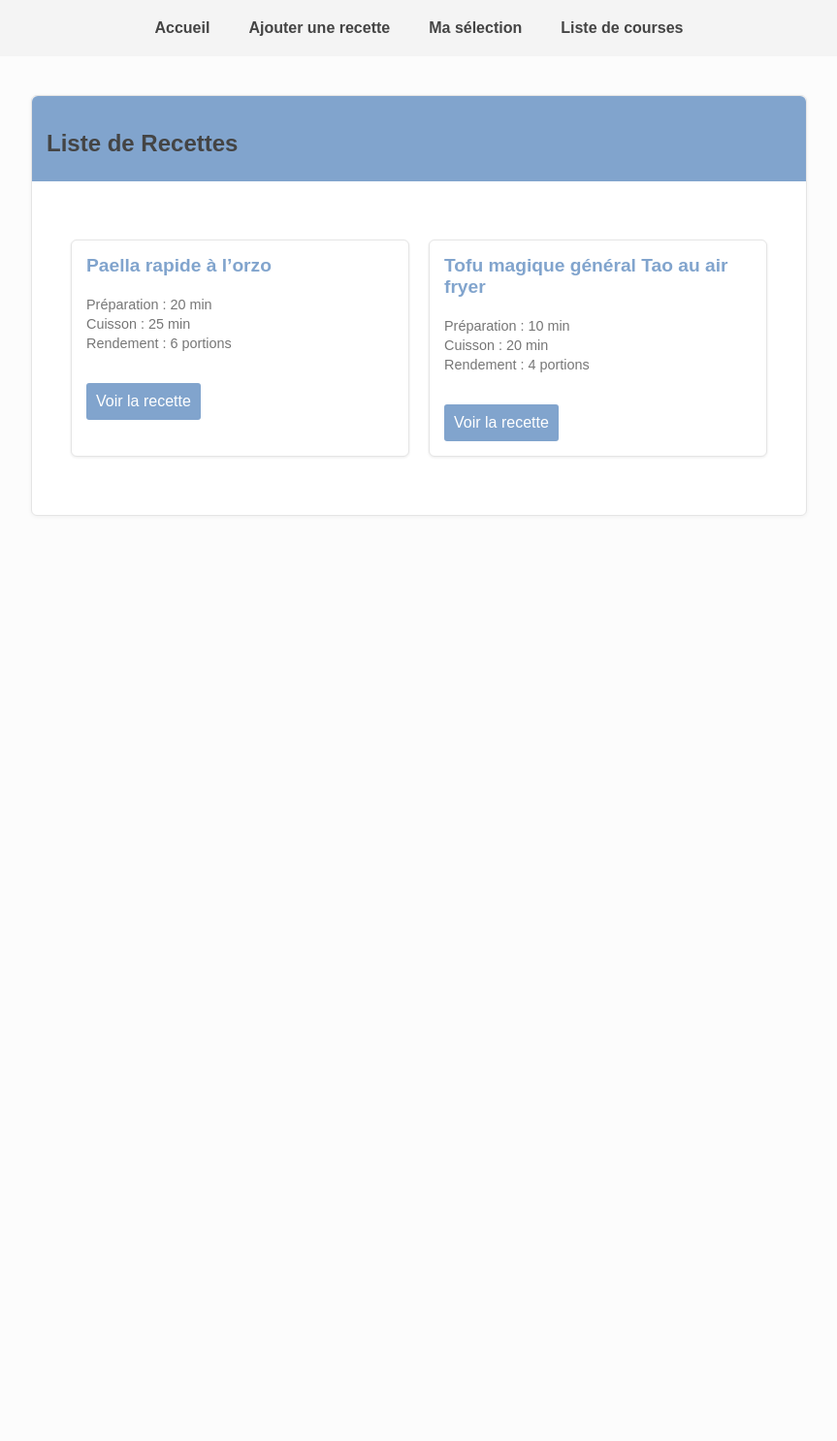
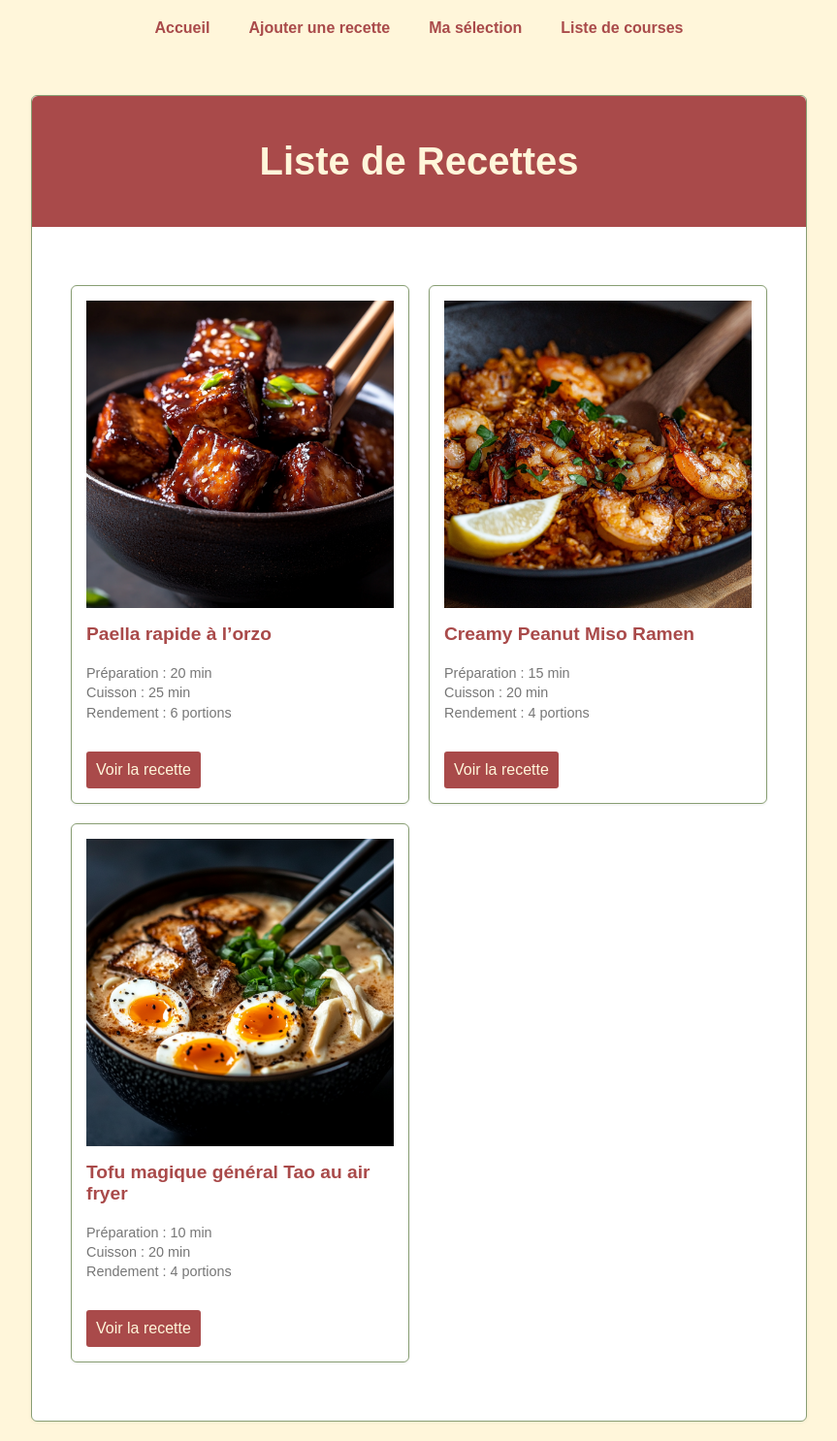
Before and after one commit to camauger/croustillant, a Flask app: page / in a window 1280 px wide. Shown: the whole page at 97% size, without its empty margins (208-1071 px from the left). Before the commit the page ends 532 px from the top, so only its background shows below. Run offline with Flask 2, Linux system fonts and the light colour scheme; data comes from the database, SQL or seed files in the repository.

Commit message:
ajout des images

```diff
--- a/app.py
+++ b/app.py
@@ -6,6 +6,9 @@ import json
 app = Flask(__name__)
 app.secret_key = 'votre_cle_secrete'  # Remplacez par une clé plus sécurisée
 
+
+# Ne pas oublier d'activer l'environnement virtuel avant d'exécuter cette commande
+# .\env\Scripts\Activate
 
 @app.before_first_request
 def initialize_db_data():
--- /dev/null
+++ b/recettes_json/03.json
@@ -0,0 +1,55 @@
+{
+    "id": 3,
+    "titre": "Creamy Peanut Miso Ramen",
+    "temps_preparation": "15 min",
+    "temps_cuisson": "20 min",
+    "rendement": "4 portions",
+    "ingrédients": [
+        {
+            "groupe": "Pour le bouillon et les nouilles",
+            "liste": [
+                {"nom": "Huile végétale", "quantité": 15, "unité": "ml", "alternative": "1 c. à soupe"},
+                {"nom": "Chilli crisp", "quantité": 15, "unité": "ml", "alternative": "1 c. à soupe"},
+                {"nom": "Gousses d’ail", "quantité": 4, "unité": ""},
+                {"nom": "Gingembre frais", "quantité": 5, "unité": "cm", "alternative": "2 pouces"},
+                {"nom": "Curcuma", "quantité": 5, "unité": "ml", "alternative": "1 c. à thé"},
+                {"nom": "Citron vert", "quantité": 1, "unité": ""},
+                {"nom": "Oignons verts", "quantité": 6, "unité": ""},
+                {"nom": "Pâte miso", "quantité": 30, "unité": "ml", "alternative": "2 c. à soupe"},
+                {"nom": "Beurre d’arachide lisse", "quantité": 45, "unité": "ml", "alternative": "3 c. à soupe"},
+                {"nom": "Tahini", "quantité": 45, "unité": "ml", "alternative": "3 c. à soupe"},
+                {"nom": "Lait de coco", "quantité": 400, "unité": "ml"},
+                {"nom": "Bouillon de légumes", "quantité": 1.5, "unité": "L"},
+                {"nom": "Nouilles ramen", "quantité": 4, "unité": "paquets"},
+                {"nom": "Sel et poivre", "quantité": 0, "unité": "", "note": "Au goût"}
+            ]
+        },
+        {
+            "groupe": "Pour les crumbles de tofu",
+            "liste": [
+                {"nom": "Huile végétale", "quantité": 30, "unité": "ml", "alternative": "2 c. à soupe"},
+                {"nom": "Tofu fumé", "quantité": 1, "unité": "bloc"},
+                {"nom": "Sauce soya", "quantité": 15, "unité": "ml", "alternative": "1 c. à soupe"},
+                {"nom": "Fumée liquide", "quantité": 5, "unité": "ml", "alternative": "1 c. à thé"},
+                {"nom": "Huile de chili", "quantité": 5, "unité": "ml", "alternative": "1 c. à thé"}
+            ]
+        },
+        {
+            "groupe": "Pour garnir",
+            "liste": [
+                {"nom": "Chilli crisp", "quantité": 0, "unité": "", "note": "Au goût"},
+                {"nom": "Graines de sésame grillées", "quantité": 0, "unité": "", "note": "Au goût"},
+                {"nom": "Feuilles de coriandre fraîche", "quantité": 0, "unité": "", "note": "Au goût"}
+            ]
+        }
+    ],
+    "instructions": [
+        "Préparez les ingrédients : épluchez et râpez l’ail et le gingembre, zestez le citron vert et coupez-le en quartiers, émincez finement les oignons verts (séparez les parties blanches et vertes) et égouttez le tofu.",
+        "Dans une grande casserole, chauffez l’huile végétale et le chilli crisp à feu moyen. Faites revenir l’ail, le gingembre, le curcuma, le zeste de citron vert et les parties blanches des oignons verts pendant 5 minutes.",
+        "Ajoutez la pâte miso, le beurre d’arachide et le tahini. Mélangez bien, puis incorporez le lait de coco et portez à frémissement.",
+        "Ajoutez le bouillon de légumes, baissez le feu et laissez mijoter doucement.",
+        "Pour les crumbles : chauffez l’huile végétale dans une poêle. Émiettez le tofu fumé et faites-le revenir 5 à 6 minutes jusqu’à ce qu’il soit doré. Ajoutez la sauce soya, la fumée liquide et l’huile de chili, mélangez bien et gardez chaud.",
+        "Ajoutez les nouilles ramen au bouillon bouillant et cuisez selon les instructions (environ 3 à 4 minutes).",
+        "Servez en répartissant les nouilles dans des bols, ajoutez du bouillon, garnissez de tofu crumble, oignons verts réservés, coriandre, graines de sésame et quartiers de citron vert."
+    ]
+}
--- a/static/css/style.css
+++ b/static/css/style.css
@@ -5,28 +5,40 @@
    VARIABLES - PALETTE MINIMALISTE
    ============================== */
 :root {
+  /* Palette de couleurs */
+  --rouge-doux: #a94a4a; /* Rouge doux - couleur principale */
+  --rouge-sombre: #913f3f; /* Rouge plus sombre pour hover */
+  --jaune-dore: #f4d793; /* Jaune doré doux - couleur d'accent */
+  --jaune-clair: #fff6da; /* Jaune clair - arrière-plan général chaleureux */
+  --vert-doux: #889e73; /* Vert doux - bordures légères pour contraste subtil */
+  --blanc-pur: #ffffff; /* Blanc pur - arrière-plan cartes pour contraste */
+  --gris-fonce: #444444; /* Gris foncé - texte principal, conservé pour lisibilité */
+  --gris-moyen: #767676; /* Gris moyen - texte secondaire, conservé pour lisibilité */
+  --gris-clair: #f4f4f4; /* Gris clair - arrière-plan général pour contraste */
+
   /* Couleurs principales */
-  --color-primary: #81a4cd; /* Bleu pâle - couleur principale plus légère */
-  --color-primary-dark: #6b8eb5; /* Bleu pâle foncé - pour hover */
-  --color-accent: #f3b562; /* Jaune doux - couleur d'accent subtile */
+  --color-primary: #a94a4a;
+  --color-primary-dark: #913f3f;
+  --color-accent: #f4d793;
 
   /* Texte */
-  --color-text: #444444; /* Gris foncé - texte principal moins intense */
-  --color-text-light: #767676; /* Gris moyen - texte secondaire */
-  --color-text-header: #444444; /* Cohérence avec le texte principal */
-  --color-link: #81a4cd; /* Même que la couleur principale pour cohérence */
+  --color-text: #444444; /* Gris foncé - texte principal, conservé pour lisibilité */
+  --color-text-light: #767676; /* Gris moyen - texte secondaire, conservé pour lisibilité */
+  --color-text-header: #a94a4a; /* Texte du header assorti à la couleur principale */
+  --color-link: #a94a4a; /* Liens assortis à la couleur principale pour cohérence */
+  --color-btn: #fff6da; /* Boutons assortis à la couleur principale pour cohérence */
 
   /* Header */
-  --color-header-bg: #f4f4f4; /* Gris très clair - header presque blanc */
-  --color-header-text: #444444; /* Gris foncé - texte du header (même que texte principal) */
+  --color-header-bg: #fff6da; /* Beige très clair - header lumineux et doux */
+  --color-header-text: #a94a4a; /* Texte du header assorti à la couleur principale */
 
   /* Fonds */
-  --color-bg: #fcfcfc; /* Blanc cassé très léger - arrière-plan général */
-  --color-bg-card: #ffffff; /* Blanc pur - arrière-plan cartes */
+  --color-bg: #fff6da; /* Beige très clair - arrière-plan général chaleureux */
+  --color-bg-card: #ffffff; /* Blanc pur - arrière-plan cartes pour contraste */
 
   /* Bordures */
-  --color-border: #e5e5e5; /* Gris clair neutre - bordures */
-  --color-border-light: #f0f0f0; /* Gris très clair - bordures légères */
+  --color-border: #889e73; /* Vert doux - bordures légères pour contraste subtil */
+  --color-border-light: #f4d793; /* Jaune doré très clair - bordures très légères */
 
   /* Espacement */
   --spacing-xs: 5px;
@@ -148,8 +160,20 @@ article header {
   border-top-right-radius: var(--border-radius);
 }
 
+article header > div {
+  display: flex;
+  gap: 20px;
+}
+
+article header div img {
+  max-width: 50%;
+}
+
 article h1 {
-  color: var(--color-header-text);
+  color: var(--color-bg);
+  font-size: 2.5rem;
+  margin-block: 30px;
+  text-align: center;
 }
 
 article footer {
@@ -208,7 +232,7 @@ section {
   padding: var(--spacing-sm) var(--spacing-sm);
   margin-top: var(--spacing-sm);
   background-color: var(--color-primary);
-  color: white;
+  color: var(--color-btn);
   text-decoration: none;
   border-radius: var(--border-radius-sm);
   transition: background-color var(--transition-default);
@@ -234,10 +258,21 @@ h2 {
 }
 
 .recipe-meta {
-  display: flex;
+  color: var(--jaune-clair);
+  flex-direction: column;
   flex-wrap: wrap;
   gap: var(--spacing-lg);
   margin: var(--spacing-sm) 0;
+}
+
+.recipe-meta div {
+  display: flex;
+  flex-direction: column;
+  justify-content: space-between;
+  border-bottom: 1px solid var(--color-border-light);
+  padding-bottom: 4px;
+  gap: 6px;
+  margin-bottom: 1rem;
 }
 
 .recipe-meta dt {
@@ -262,8 +297,16 @@ h2 {
 /* ==============================
      RESPONSIVE
      ============================== */
-@media (max-width: 600px) {
+@media (min-width: 600px) {
   .recipe-meta {
-    flex-direction: column;
+    flex-direction: row;
+    justify-content: space-between;
   }
 }
+
+.recipe-image {
+  max-width: 100%;
+  height: auto;
+  display: block;
+  margin-bottom: 1rem;
+}
--- a/templates/index.html
+++ b/templates/index.html
@@ -7,6 +7,11 @@ block content %}
       <div class="card-container">
         {% for recipe in recipes %}
         <div class="card">
+          <img
+    class="recipe-image"
+    src="{{ url_for('static', filename='images/' ~ recipe['id'] ~ '.png') }}"
+    alt="Photo du plat {{ recipe['titre'] }}"
+  >
           <h3>
             <a href="{{ url_for('display_recipe', id=recipe['id']) }}"
               >{{ recipe['titre'] }}</a
--- a/templates/recipe.html
+++ b/templates/recipe.html
@@ -4,6 +4,11 @@
   <article aria-labelledby="recipe-title">
     <header>
       <h1 id="recipe-title">{{ recipe['titre'] }}</h1>
+      <div>
+        <img
+          src="{{ url_for('static', filename='images/' ~ recipe['id'] ~ '.png') }}"
+          alt="Photo du plat {{ recipe['titre'] }}"
+        />
         <dl class="recipe-meta">
           <div>
             <dt>Préparation</dt>
@@ -18,6 +23,7 @@
             <dd>{{ recipe['rendement'] }}</dd>
           </div>
         </dl>
+      </div>
     </header>
 
     <section aria-labelledby="ingredients-heading">
```
Also changed, not shown: static/images/1.png (added), static/images/2.png (added), static/images/3.png (added). Lines whose indentation alone changed are shown as unchanged.
